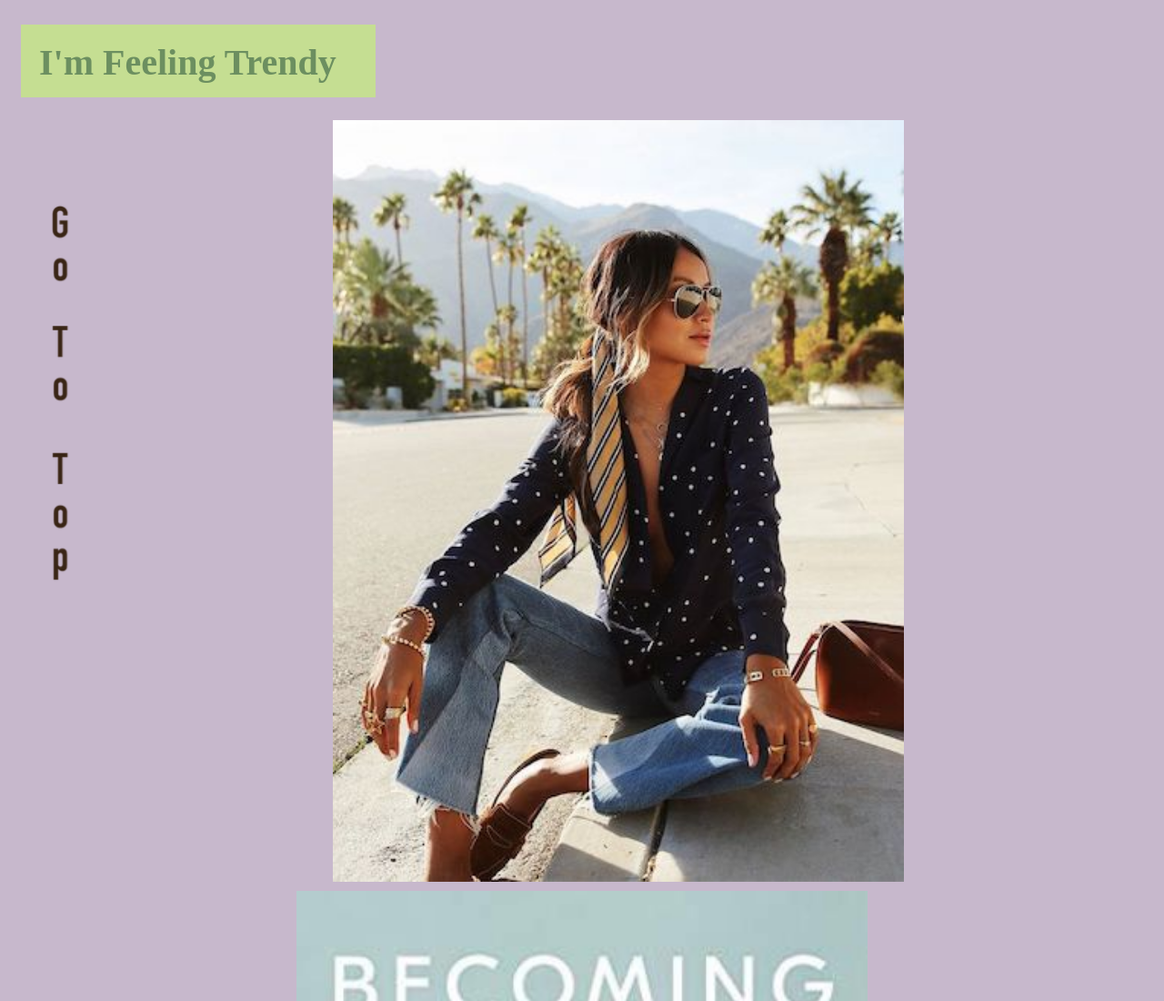
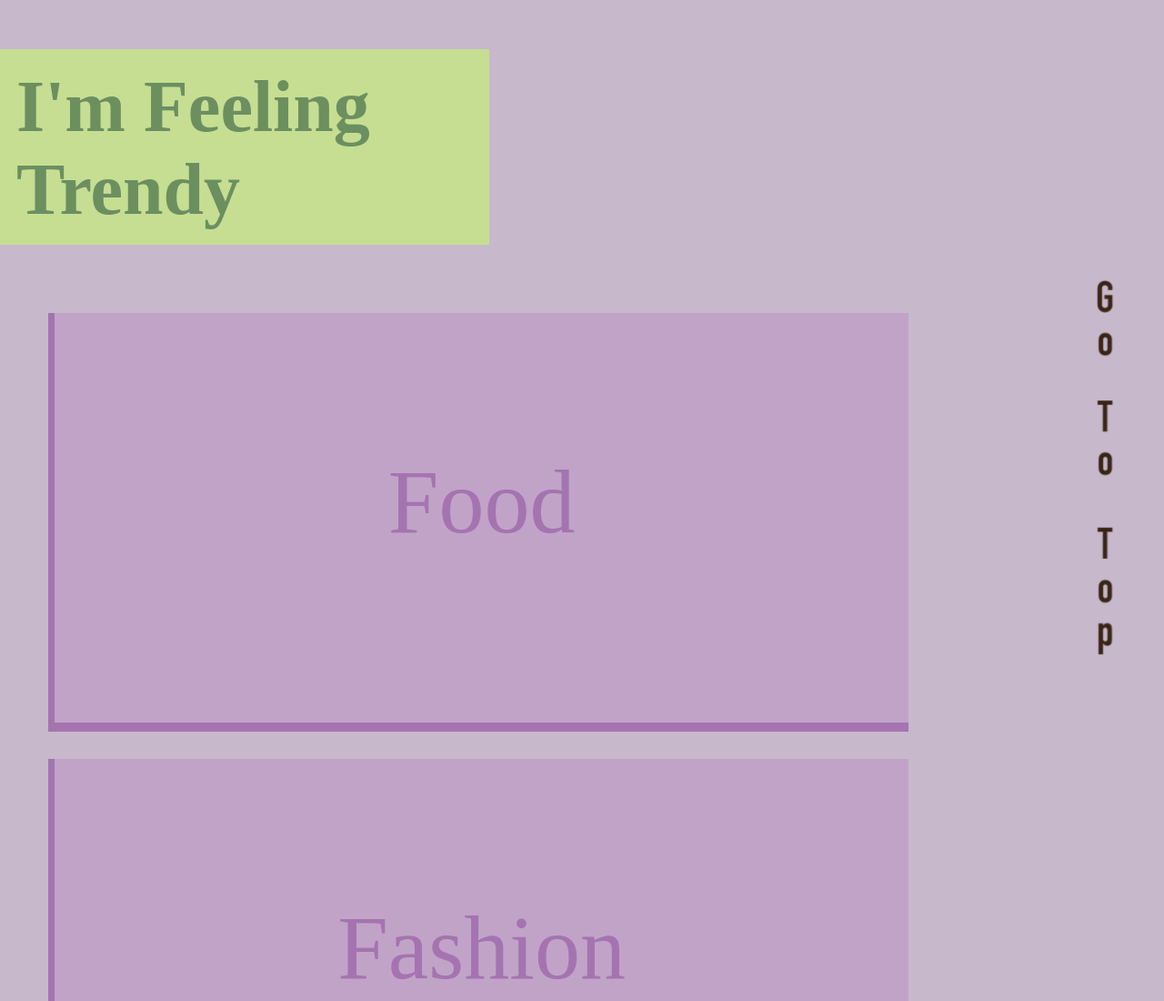
Before and after one commit to isabel-anguera/Hello-www, a plain HTML site: page day3.html in a window 1280 px wide. Shown: the top 1100 px of the page at 91% size. Drawn offline with Linux system fonts and the light colour scheme.

Commit message:
Day 3 rework

```diff
--- a/day-three-style.css
+++ b/day-three-style.css
@@ -17,52 +17,68 @@ h1, h3 {
 h1 {
 	background-color: #c5de92;
 	padding: 18px 20px 15px 20px;
-	font-size: 40px;
+	font-size: 80px;
 	color: #6c8f60;
-	max-width: 350px;
-	margin-left: 15px;
+	max-width: 500px;
+	margin-left: -10px;
 	/*text-align: center;*/
 	/*margin-block-start: 3px;*/
 	margin-block-end: 10px;
 	/*border: 3px solid;*/
 	/*box-shadow: 5px 10px 18px #888888:*/
 }
-
-/*#topic-fashion {
-	background-color:#cc9ed7;
-	box-shadow: 5px 10px 18px #888888:*/
+.grid {
+	/*display: grid;*/
+	grid-template-columns: auto auto;
+	background-color: #c7b8cc;
+	padding: 5px;
+	margin: 40px;
+	/*grid-column-gap: 20px;
+	grid-row-gap: 20px;*/
+	/*border-radius: 15px;*/
 }
 
-.row {
-	display: flex;
-	flex-wrap: wrap;
-	padding: 0 4px;
-	background-color: green;
-}
-
-.column {
-	flex: 50%;
-	padding: 5px 4px;
-
-
-}
-
-.column img {
-	margin-top: 10px;
-	/*vertical-align: center;*/
-	display: block;
-    margin-left: auto;
-    margin-right: auto;
-	/*background-color: green;*/
+.trend-topics {
+	font-family: 'DIN Condensed';
+	max-width: 80%;
+	height: 300px;
+	background-color: #C1A3C8;
+	margin-top: 30px;
+	padding-top: 150px;
+	text-align: center;
+	font-size: 100px;
+	color: #A474B0;
+	border-left: solid 7px #a474B0;
+	border-bottom: solid 10px #a474B0;
 
 }
 
 #back-up {
-	float:left;
-	margin-left:30px;
-	margin-top: 90px;
-	position: -webkit-sticky; /* Safari */
+	float:right;
+	margin-right:30px;
+	margin-top: 130px;
+	position: -webkit-sticky;
   	position: sticky;
-  	top: 30px;
-  	/*margin-top:10px;*/
+  	top: 60px;
+  	margin-top:10px;
   }
+
+
+  a {
+  	text-decoration: none;
+  	color: #a474b0;
+
+  }
+
+  .trend-topics:hover {
+  	border-color: peru;
+  	background-color: #c5de92;
+  }
+
+  .trend-topics:active {
+  	background-color: #6c8f60;
+  }
+
+  a:hover {
+  	color: #6c8f60;
+  }
--- a/day3.html
+++ b/day3.html
@@ -21,41 +21,17 @@
 		<!-- <div id = "topic-fashion"> -->
 			<!-- <h3> Fashion </h3> -->
 
-			<div class = "row">
+			<div class = "grid">
+				<div class = "trend-topics"><a href = "https://www.pinterest.com/search/pins/?q=trendy%20food&rs=typed&term_meta[]=trendy%7Ctyped&term_meta[]=food%7Ctyped">Food</a></div>
 
-				<div class = "column">
-					<img src = "TrendyImgs/1.jpg"  style="width:50%">
-					<!-- <img src = "TrendyImgs/2.jpg"> -->
-					<img src = "TrendyImgs/3.jpg" style="width:50%">
-					<img src = "TrendyImgs/4.jpg" style="width:50%">
-					<img src = "TrendyImgs/5.jpg" style="width:50%">
-					<img src = "TrendyImgs/6.png" style="width:50%">
-					<img src = "TrendyImgs/7.jpg" style="width:50%">
-					<img src = "TrendyImgs/8.jpg" style="width:50%">
-					<img src = "TrendyImgs/9.jpg" style="width:50%">
-					<!-- <img src = "TrendyImgs/10.jpg"> -->
-					<img src = "TrendyImgs/24.jpg" style="width:50%">
-					<img src = "TrendyImgs/25.jpg" style="width:50%">
-					<img src = "TrendyImgs/26.jpg" style="width:50%">
-				</div>
+				<div class = "trend-topics"><a href = "https://www.pinterest.com/search/pins/?q=trendy%20clothes&rs=typed&term_meta[]=trendy%7Ctyped&term_meta[]=clothes%7Ctyped">Fashion</a></div>
 
-				<div class = "column">
-					<img src = "TrendyImgs/11.jpg" style="width:50%">
-					<img src = "TrendyImgs/12.jpg" style="width:50%">
-					<img src = "TrendyImgs/13.jpg" style="width:50%">
-					<!-- <img src = "TrendyImgs/14.jpg"> -->
-					<img src = "TrendyImgs/15.jpg" style="width:50%">
-					<img src = "TrendyImgs/16.jpg" style="width:50%">
-					<img src = "TrendyImgs/17.jpg" style="width:50%">
-					<img src = "TrendyImgs/18.jpg" style="width:50%">
-					<img src = "TrendyImgs/19.jpg" style="width:50%">
-					<img src = "TrendyImgs/20.jpg" style="width:50%">
-					<img src = "TrendyImgs/21.jpg" style="width:50%">
-					<img src = "TrendyImgs/22.jpg" style="width:50%">
-					<!-- <img src = "TrendyImgs/23.jpg"> -->
-				</div>
+				<div class = "trend-topics"><a href = "https://www.pinterest.com/search/pins/?rs=ac&len=2&q=trendy%20books%20to%20read&eq=trendy%20books&etslf=2086&term_meta[]=trendy%7Cautocomplete%7C1&term_meta[]=books%7Cautocomplete%7C1&term_meta[]=to%7Cautocomplete%7C1&term_meta[]=read%7Cautocomplete%7C1">Books</a></div>
 
-			</div>
+				<div class = "trend-topics"><a href = "https://www.pinterest.com/search/pins/?q=social%20media%20trends&rs=typed&term_meta[]=social%7Ctyped&term_meta[]=media%7Ctyped&term_meta[]=trends%7Ctyped">Social Media</a></div>
+
+
+
 		<!-- </div> -->
 
 	<!-- </div> -->
```
Also changed, not shown: test.html (added, +15 -0 lines), 1 other file.
